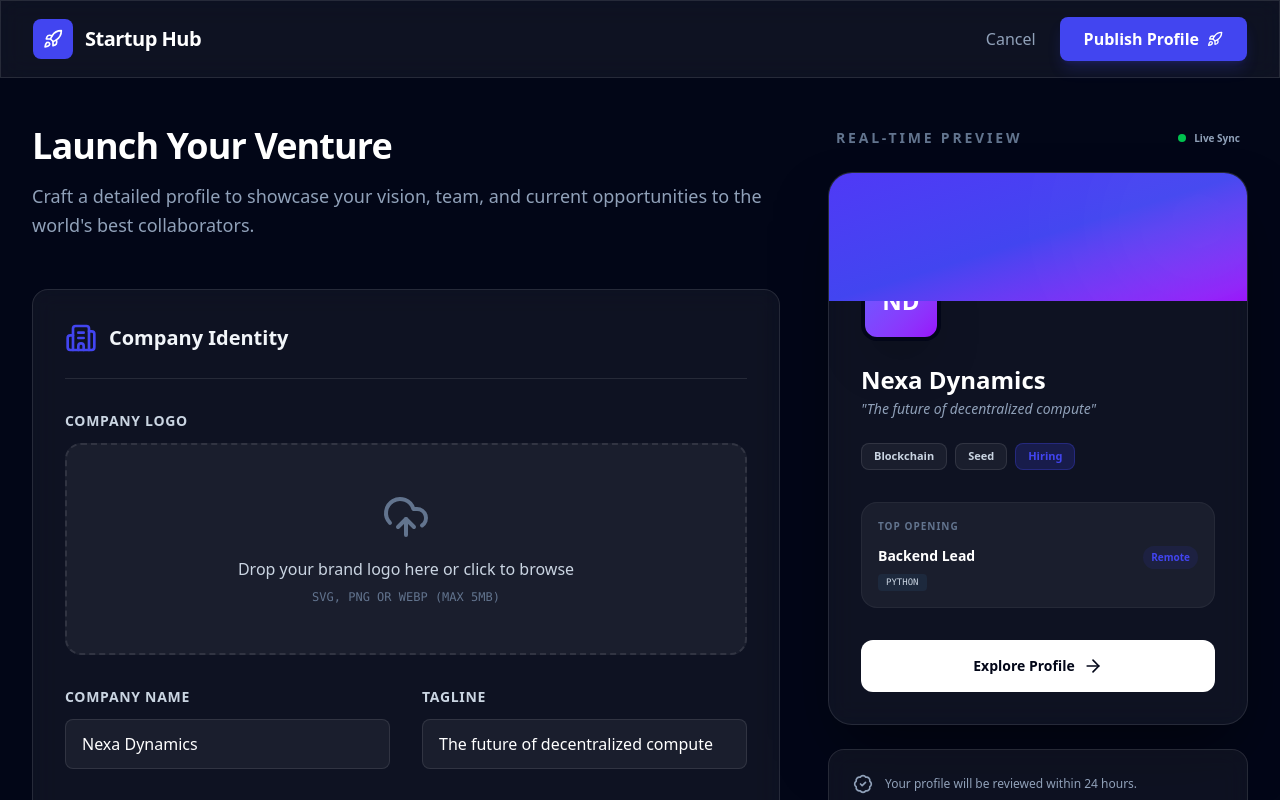
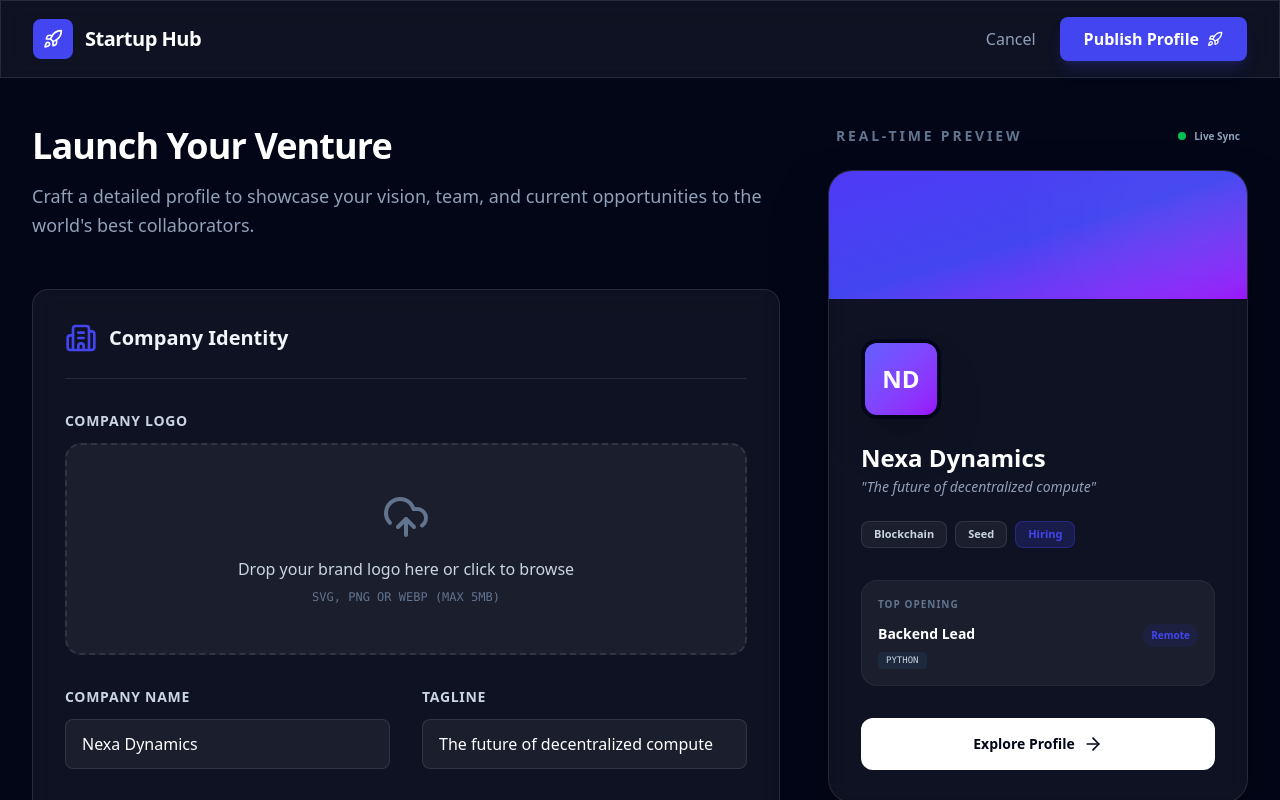
Before and after one commit to Yogesh100-design/tasyai, a React app: page /CreateCompanyProfile in a window 1280 px wide. Shown: the top 800 px of the page. Built offline with nearby package versions, Linux system fonts and the light colour scheme; the HTML template or start-up script is replaced by a standard one.

Commit message:
fix: margin issue in addcompony preview section

```diff
--- a/src/pages/AddCompony.jsx
+++ b/src/pages/AddCompony.jsx
@@ -392,7 +392,7 @@ const CreateCompanyProfile = () => {
 
           {/* Right Column - Preview */}
           <aside className="w-full lg:w-[420px]">
-            <div className="sticky top-32 space-y-6">
+            <div className="sticky top-24 space-y-6">
               <div className="flex items-center justify-between px-2">
                 <h3 className="text-sm font-bold uppercase tracking-[0.2em] text-slate-500">Real-time Preview</h3>
                 <div className="flex items-center gap-2">
@@ -416,7 +416,7 @@ const CreateCompanyProfile = () => {
                 </div>
 
                 {/* Content */}
-                <div className="px-8 pb-8 -mt-10">
+                <div className="px-8 pb-8 mt-10">
                   <div className="w-20 h-20 rounded-2xl bg-slate-950 border-4 border-slate-950 shadow-2xl mb-6 overflow-hidden flex items-center justify-center bg-gradient-to-br from-indigo-500 to-purple-600">
                     <span className="text-2xl font-bold text-white">
                       {formData.companyName.split(' ').map(n => n[0]).join('').substring(0, 2).toUpperCase()}
```
